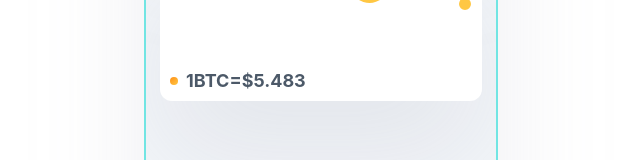
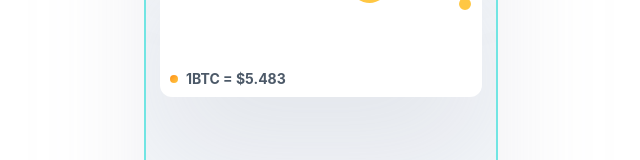
Before and after one commit to nosangCodes/wallet-sample, a React (Create React App) app: page / in a window 1280 px wide. Shown: the part 375-535 px from the top of the page, without its empty margins (319-959 px from the left). Built offline with nearby package versions, Linux system fonts and the light colour scheme; a web font is replaced by a local one.

Commit message:
changed font size

```diff
--- a/src/components/btc-stats/btc-chart.jsx
+++ b/src/components/btc-stats/btc-chart.jsx
@@ -13,7 +13,7 @@ export default function BtcChart({ style }) {
         <HighLowValue value={data?.highest} />
       </div>
       <ChartView dataKey={dataKey} data={data?.data} />
-      <Coinvalue label={"1BTC=$5.483"} />
+      <Coinvalue label={"1BTC = $5.483"} />
     </div>
   );
 }
--- a/src/components/btc-stats/btc-stats.module.scss
+++ b/src/components/btc-stats/btc-stats.module.scss
@@ -73,8 +73,7 @@
   }
 
   h3 {
-    font-size: 18px;
+    font-size: 14px;
     color: #4c5968;
-    font-weight: bold;
   }
 }
```
